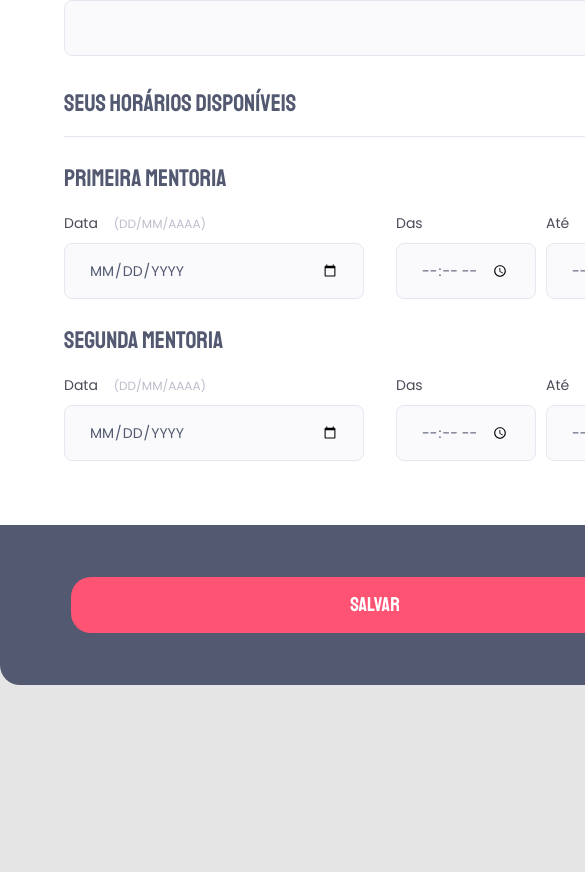
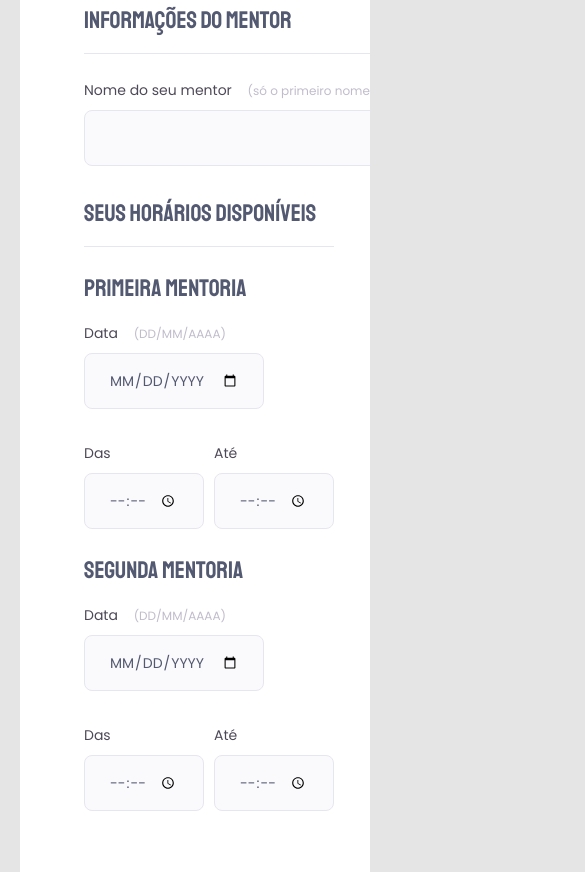
Before and after one commit to vivianemartini/stage03-building-forms, a plain HTML site: page form1/index.html in a window 390 px wide. Shown: the part 924-1796 px from the top of the page, 585 px wide, since content can reach past the window. Drawn offline with Linux system fonts and the light colour scheme.

Commit message:
fix form one

```diff
--- a/form1/style.css
+++ b/form1/style.css
@@ -5,7 +5,7 @@
 }
 
 body {
-    background-color: #E5E5E5;;
+    background-color: #E5E5E5;
 }
 
 body::before {
@@ -133,7 +133,7 @@ fieldset legend {
 }
 
 input:invalid{
-    border: 1px solid red;;
+    border: 1px solid red;
 }
 
 .col-3 {
@@ -185,3 +185,61 @@ button {
 button:hover {
     background-color:#f52b53; ;
 }
+
+
+@media (max-width: 768px) {
+    .page {
+        width: 550px;
+        overflow-x: hidden;
+    }
+    form {
+        width: 550px;
+    }
+    .col-1 div {
+        width: 200px;
+    }
+    .col-3 > div:nth-child(1) {
+        width: 180px;
+    }
+    .col-2 > div {
+        width: 120px;
+    }
+    footer {
+        width: 550px;
+    }
+    button{
+        width: 490px;
+    }
+}
+
+
+@media (max-width: 420px) {
+    .page {
+        width: 350px;
+        overflow-x: hidden;
+    }
+    form {
+        width: 350px;
+    }
+    .col-1 {
+        flex-direction: column;
+    }
+    .col-1 div {
+        width: 230px;
+    }
+    .col-3 {
+        flex-direction: column;
+    }
+    .col-3 > div:nth-child(1) {
+        width: 180px;
+    }
+    .col-2 > div {
+        width: 120px;
+    }
+    footer {
+        width: 350px;
+    }
+    button{
+        width: 290px;
+    }
+}
```
